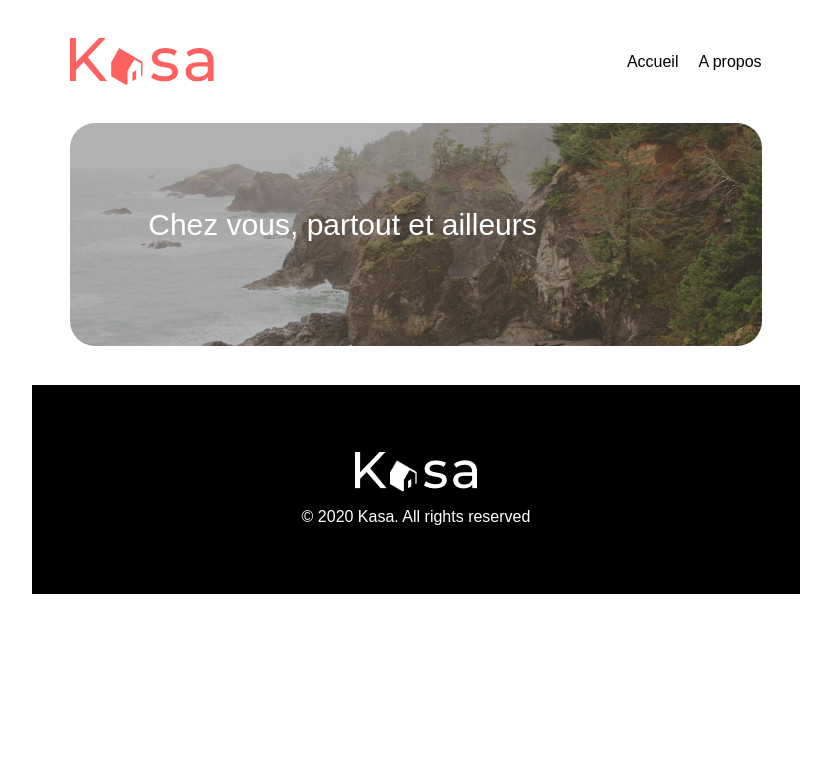
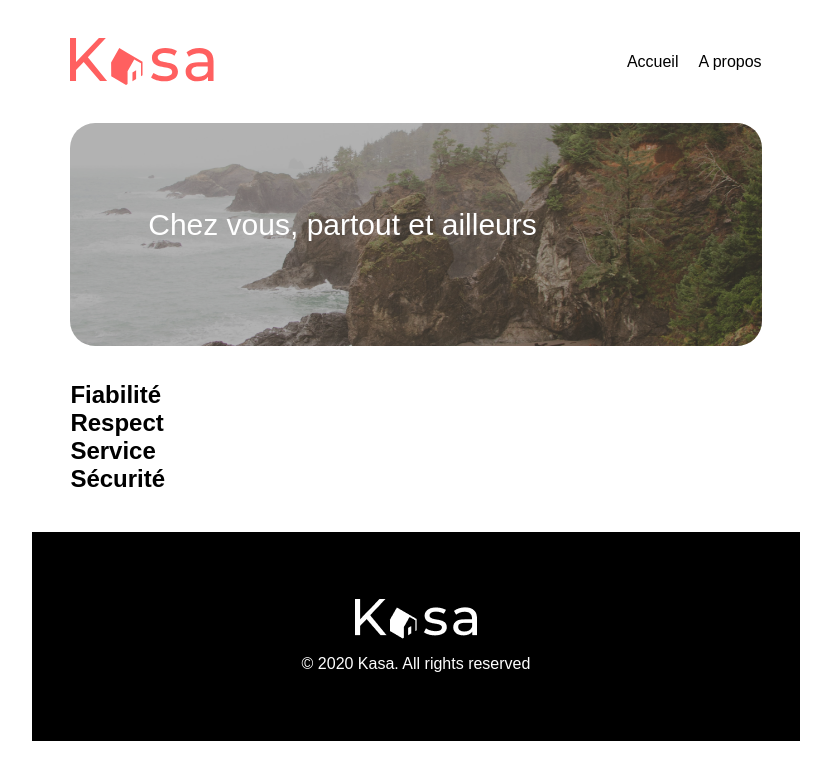
Before and after one commit to AntoineMarchive/Kasa_Projet7, a React (Vite) app: page /a-propos in a window 1280 px wide. Shown: the top 780 px of the page, without its empty margins (224-1055 px from the left). Built offline with nearby package versions, Linux system fonts and the light colour scheme; a web font is replaced by a local one.

Commit message:
about page

```diff
--- a/src/pages/About/index.jsx
+++ b/src/pages/About/index.jsx
@@ -1,5 +1,3 @@
-//import { Header } from '../../components/Header';
-//import { Footer } from '../../components/Footer';
 import { Collapse } from "../../components/Collapse";
 import { Banner } from "../../components/Banner";
 import { Layout } from "../../components/Layout";
@@ -10,10 +8,20 @@
     <Layout>
       <main>
         <Banner></Banner>
-        <Collapse></Collapse>
-        <Collapse></Collapse>
-        <Collapse></Collapse>
-        <Collapse></Collapse>
+        <div className="Collapse-container">
+                    <Collapse title="Fiabilité">
+                        <p>Les annonces postées sur Kasa garantissent une fiabilité totale. Les photos sont conformes aux logements, et toutes les informations sont régulièrement vérifiées par nos équipes.</p>
+                    </Collapse>
+                    <Collapse title="Respect">
+                        <p>La bienveillance fait partie des valeurs fondatrices de Kasa. Tout comportement discriminatoire ou de perturbation de voisinage entrainera une exclusion de notre plateforme.</p>
+                    </Collapse>
+                    <Collapse title="Service">
+                        <p>La bienveillance fait partie des valeurs fondatrices de Kasa. Tout comportement discriminatoire ou de perturbation de voisinage entrainera une exclusion de notre plateforme.</p>
+                    </Collapse>
+                    <Collapse title="Sécurité">
+                        <p>La sécurité est la priorité de Kasa. Aussi bien pour nos hôtes que pour les voyageurs, chaque logement correspond aux critères de sécurité établis par nos services. En laissant une note aussi bien à l'hôte qu'au locataire, cela permet à nos équipes de vérifier que les standards sont bien respectés. Nous organisons également des atelier sur la sécurité domestique pour nos hôtes.</p>
+                    </Collapse>
+                </div>
       </main>
     </Layout>
   );
```
